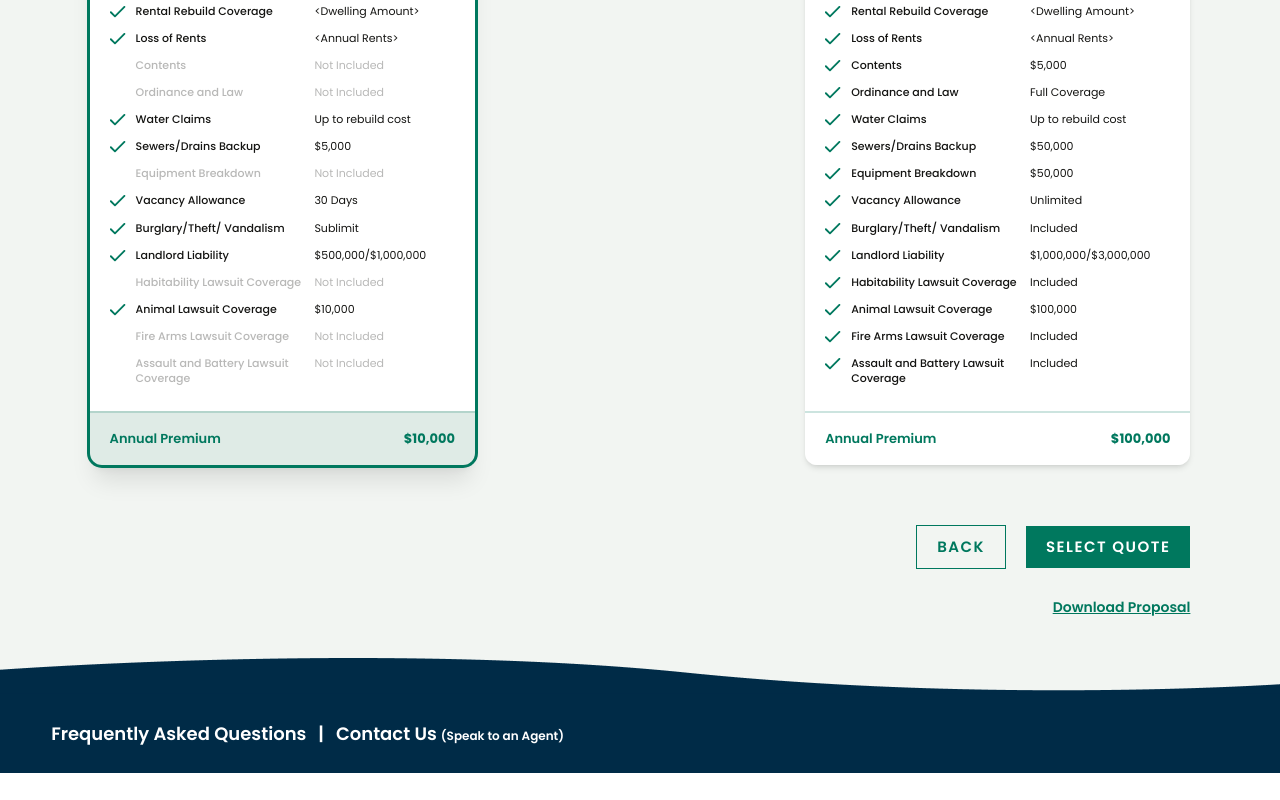
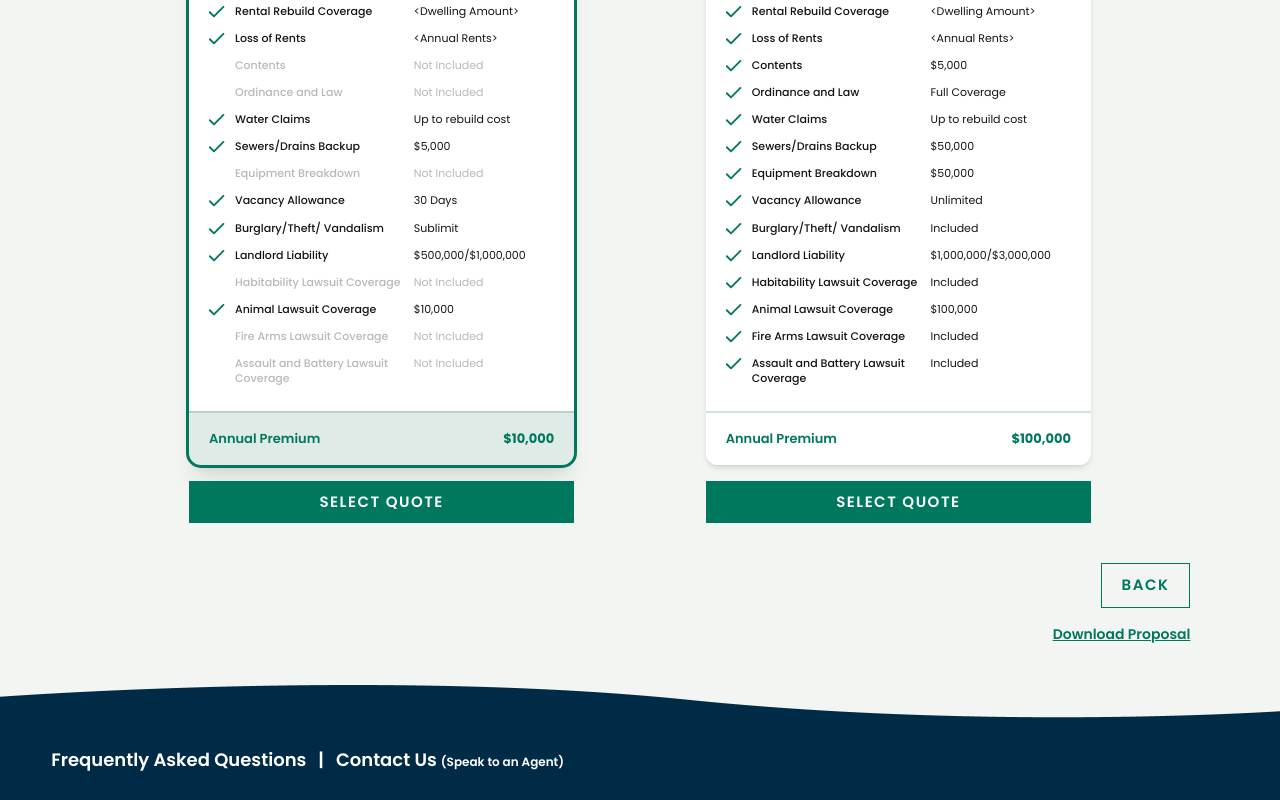
Before and after one commit to hydyrowdanatar/ives-introduction, a Next.js app: page /quote in a window 1280 px wide. Shown: the part 721-1521 px from the top of the page. Before the commit the page ends 1494 px from the top, so only its background shows below. Built offline with nearby package versions, Linux system fonts and the light colour scheme.

Commit message:
added select button to each quote

```diff
--- a/src/app/quote/page.tsx
+++ b/src/app/quote/page.tsx
@@ -18,7 +18,7 @@ export default function QuotePage() {
         />
 
         {/* Select */}
-        <div className="relative w-[340px]">
+        <div className="relative w-full lg:w-[340px]">
           <select
             defaultValue=""
             className="
--- a/src/widgets/quote-page/Quotes.tsx
+++ b/src/widgets/quote-page/Quotes.tsx
@@ -2,26 +2,42 @@
 
 // import Button from "@/shared/ui/btn";
 // import Quote from "@/shared/ui/quotes/quote";
-// import { useQuoteStore } from "@/shared/store/quotesStore";
+// import { useQuoteStore, QuoteType } from "@/shared/store/quotesStore";
 // import { useRouter } from "next/navigation";
 // import SelectedQuotePopup from "./SelectedQuotePopup";
+// import { useState } from "react";
 
-// const QUOTE_TYPES = ["basic", "enchanced", "mynd managed"] as const;
+// const QUOTE_TYPES: QuoteType[] = ["basic", "mynd managed"];
 
 // const Quotes = () => {
 //   const router = useRouter();
-//   const { openPopup } = useQuoteStore();
+//   const { openPopup, setSelectedQuote } = useQuoteStore();
+//   const [mobileIndex, setMobileIndex] = useState(0);
+
+//   const handlePrev = () => {
+//     const newIndex =
+//       (mobileIndex - 1 + QUOTE_TYPES.length) % QUOTE_TYPES.length;
+//     setMobileIndex(newIndex);
+//     setSelectedQuote(QUOTE_TYPES[newIndex]);
+//   };
+
+//   const handleNext = () => {
+//     const newIndex = (mobileIndex + 1) % QUOTE_TYPES.length;
+//     setMobileIndex(newIndex);
+//     setSelectedQuote(QUOTE_TYPES[newIndex]);
+//   };
 
 //   return (
 //     <>
-//       <div className="w-full flex flex-col gap-[60px]">
-//         <div className="flex justify-between items-start">
+//       {/* ── Desktop Layout (md and above) ── */}
+//       <div className="hidden md:flex w-full flex-col gap-[60px]">
+//         <div className="flex justify-evenly items-start">
 //           {QUOTE_TYPES.map((type) => (
 //             <Quote key={type} type={type} />
 //           ))}
 //         </div>
 
-//         <div className="flex flex-col self-end gap-7">
+//         {/* <div className="flex flex-col self-end gap-7">
 //           <div className="flex gap-5 items-center">
 //             <Button
 //               title="BACK"
@@ -41,10 +57,63 @@
 //           >
 //             Download Proposal
 //           </a>
+//         </div> */}
+//       </div>
+
+//       {/* ── Mobile Layout (below md) ── */}
+//       <div className="flex md:hidden w-full flex-col h-full gap-6">
+//         {/* Card with arrows in header */}
+//         <div className="flex-1 flex flex-col overflow-hidden">
+//           <Quote
+//             key={QUOTE_TYPES[mobileIndex]}
+//             type={QUOTE_TYPES[mobileIndex]}
+//             isMobile
+//             onPrev={handlePrev}
+//             onNext={handleNext}
+//           />
+//         </div>
+
+//         {/* Dot indicators */}
+//         <div className="flex justify-center gap-2 py-4">
+//           {QUOTE_TYPES.map((_, i) => (
+//             <button
+//               key={i}
+//               onClick={() => {
+//                 setMobileIndex(i);
+//                 setSelectedQuote(QUOTE_TYPES[i]);
+//               }}
+//               className={[
+//                 "w-2 h-2 rounded-full transition-colors duration-300",
+//                 i === mobileIndex ? "bg-primary" : "bg-gray-300",
+//               ].join(" ")}
+//             />
+//           ))}
+//         </div>
+
+//         {/* Bottom actions */}
+//         <div className="flex flex-col items-start gap-6 pb-6">
+//           <div className="flex gap-4 w-full justify-between">
+//             <Button
+//               title="BACK"
+//               className="w-1/2 lg:w-fit border border-primary text-primary bg-transparent"
+//               onClick={() => router.back()}
+//             />
+//             <Button
+//               title="SELECT QUOTE"
+//               className="w-1/2 lg:w-fit  text-white bg-primary"
+//               onClick={openPopup}
+//             />
+//           </div>
+
+//           <a
+//             href=""
+//             className="text-primary underline font-semibold text-[13px]"
+//           >
+//             Download Proposal
+//           </a>
 //         </div>
 //       </div>
 
-//       {/* Popup — rendered via portal-like fixed positioning */}
 //       <SelectedQuotePopup />
 //     </>
 //   );
@@ -68,6 +137,11 @@ const Quotes = () => {
   const { openPopup, setSelectedQuote } = useQuoteStore();
   const [mobileIndex, setMobileIndex] = useState(0);
 
+  const handleSelectQuote = (type: QuoteType) => {
+    setSelectedQuote(type);
+    openPopup();
+  };
+
   const handlePrev = () => {
     const newIndex =
       (mobileIndex - 1 + QUOTE_TYPES.length) % QUOTE_TYPES.length;
@@ -84,30 +158,38 @@ const Quotes = () => {
   return (
     <>
       {/* ── Desktop Layout (md and above) ── */}
-      <div className="hidden md:flex w-full flex-col gap-[60px]">
-        <div className="flex justify-between items-start">
+      <div className="hidden md:flex w-full flex-col gap-[40px]">
+        {/* Cards row — each with its own SELECT QUOTE button below */}
+        <div className="flex justify-evenly items-start gap-8">
           {QUOTE_TYPES.map((type) => (
-            <Quote key={type} type={type} />
+            <div key={type} className="w-[35%] flex flex-col gap-4">
+              <Quote type={type} />
+              <Button
+                title="SELECT QUOTE"
+                className="w-full text-white bg-primary"
+                onClick={() => handleSelectQuote(type)}
+              />
+            </div>
           ))}
         </div>
 
-        <div className="flex flex-col self-end gap-7">
+        {/* Bottom-right: BACK + SELECT QUOTE + Download Proposal */}
+        <div className="flex flex-col items-end gap-4">
           <div className="flex gap-5 items-center">
             <Button
               title="BACK"
               className="border border-primary text-primary bg-transparent"
               onClick={() => router.back()}
             />
-            <Button
+            {/* <Button
               title="SELECT QUOTE"
               className="text-white bg-primary"
               onClick={openPopup}
-            />
+            /> */}
           </div>
-
           <a
             href=""
-            className="text-end text-primary underline font-semibold text-[11px] xl:text-[14px] 2xl:text-[17px] 3xl:text-[22px]"
+            className="text-primary underline font-semibold text-[11px] xl:text-[14px] 2xl:text-[17px] 3xl:text-[22px]"
           >
             Download Proposal
           </a>
@@ -116,7 +198,7 @@ const Quotes = () => {
 
       {/* ── Mobile Layout (below md) ── */}
       <div className="flex md:hidden w-full flex-col h-full gap-6">
-        {/* Card with arrows in header */}
+        {/* Card carousel */}
         <div className="flex-1 flex flex-col overflow-hidden">
           <Quote
             key={QUOTE_TYPES[mobileIndex]}
@@ -128,7 +210,7 @@ const Quotes = () => {
         </div>
 
         {/* Dot indicators */}
-        <div className="flex justify-center gap-2 py-4">
+        <div className="flex justify-center gap-2">
           {QUOTE_TYPES.map((_, i) => (
             <button
               key={i}
@@ -144,21 +226,20 @@ const Quotes = () => {
           ))}
         </div>
 
-        {/* Bottom actions */}
-        <div className="flex flex-col items-start gap-6 pb-6">
+        {/* Bottom actions: BACK + global SELECT QUOTE + Download Proposal */}
+        <div className="flex flex-col items-start gap-4 pb-6">
           <div className="flex gap-4 w-full justify-between">
             <Button
               title="BACK"
-              className="w-1/2 lg:w-fit border border-primary text-primary bg-transparent"
+              className="w-1/2 border border-primary text-primary bg-transparent"
               onClick={() => router.back()}
             />
             <Button
               title="SELECT QUOTE"
-              className="w-1/2 lg:w-fit  text-white bg-primary"
+              className="w-1/2 text-white bg-primary"
               onClick={openPopup}
             />
           </div>
-
           <a
             href=""
             className="text-primary underline font-semibold text-[13px]"
```
Also changed, not shown: src/shared/ui/quotes/quote.tsx (+130 -15 lines).
